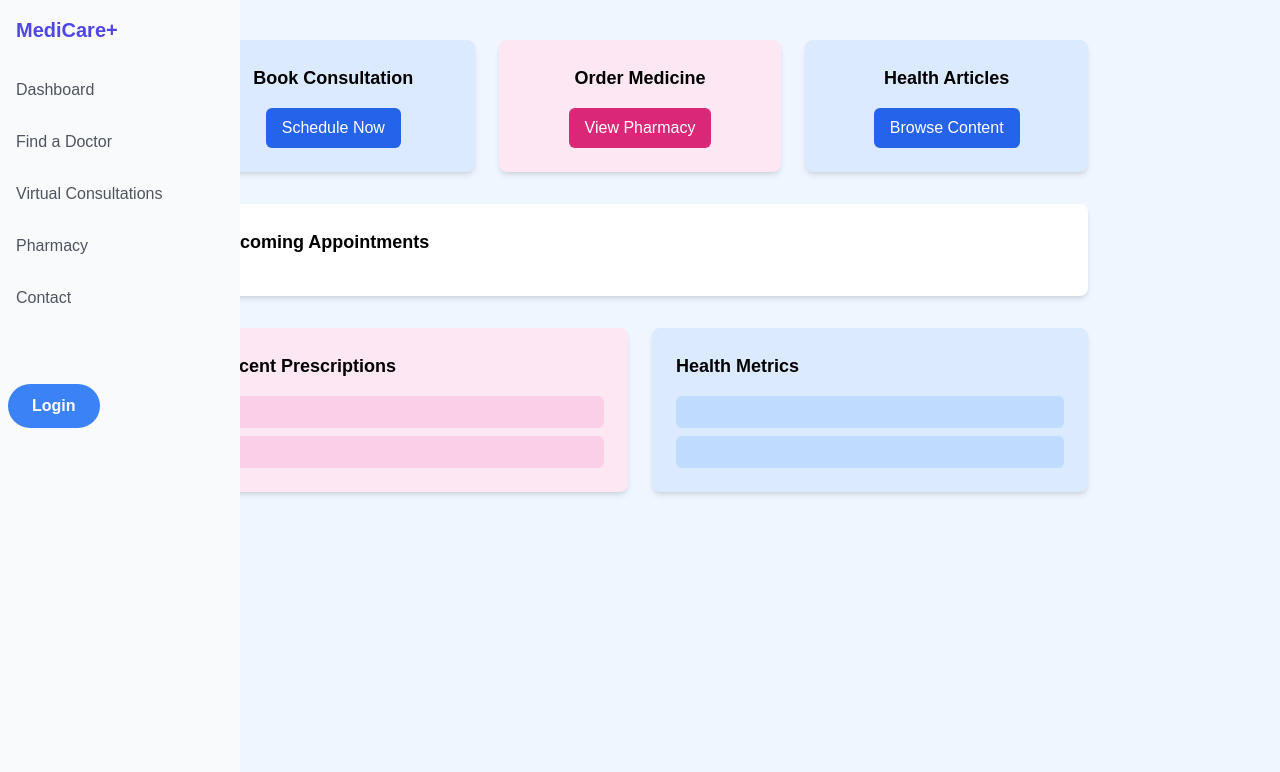
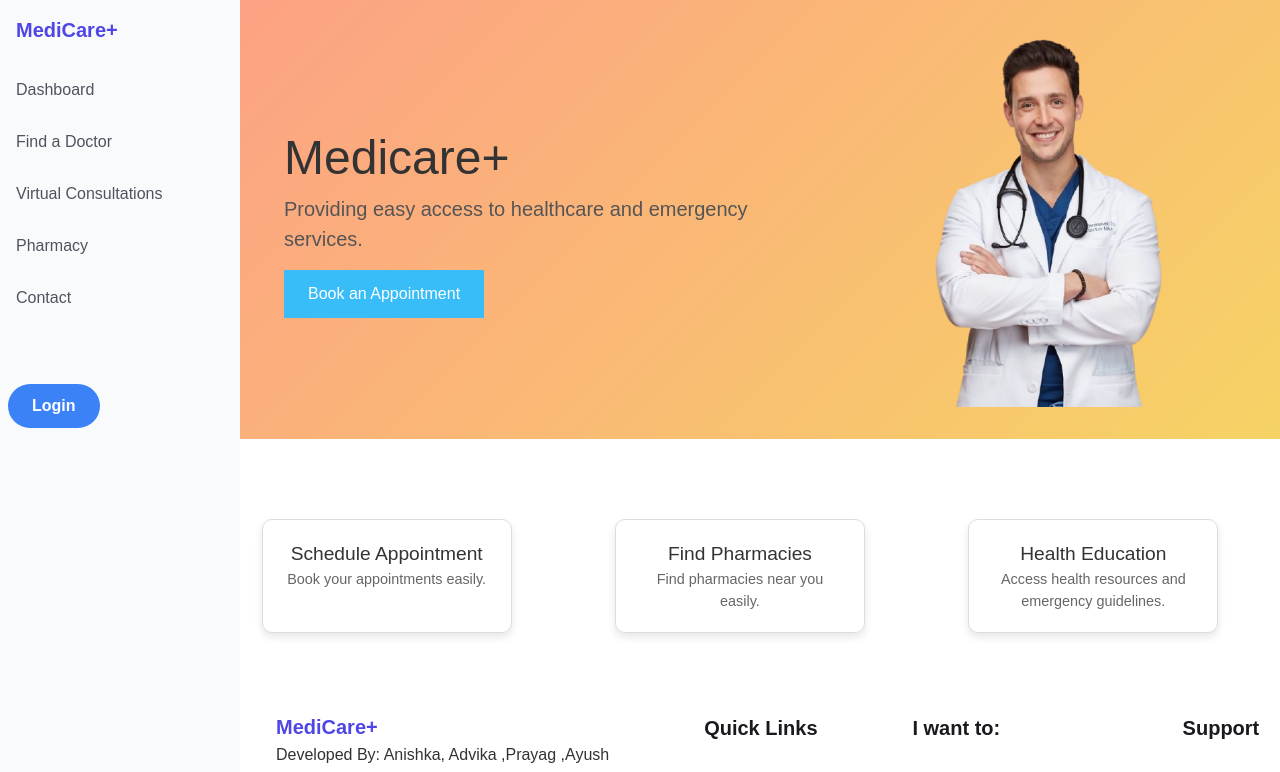
Before and after one commit to Adv1919/Medicare_main, a React (Vite) app: page / in a window 1280 px wide. Shown: the top 772 px of the page. Built offline with nearby package versions, Linux system fonts and the light colour scheme.

Commit message:
registered service worker and designed homepage

```diff
--- a/src/App.css
+++ b/src/App.css
@@ -1,24 +1,45 @@
-.home{
-    min-height: 100vh;
+body {
+  font-family: Arial, sans-serif;
+  color: #333;
+  margin: 0;
+  padding: 0;
+  box-sizing: border-box;
 }
 
-.swiper-pagination-bullet {
-    width: 12px !important;
-    height: 12px !important;
-    border: 1px solid #181a1e !important;
-    opacity: 100% !important;
-    background:  #fff !important;
-
+.App {
+  display: flex;
+  flex-direction: column;
+  min-height: 100vh;
 }
 
-.swiper-pagination-bullet-active{
-    background:  #0067ff !important;
-    border: none !important;
+main {
+  margin-left: 200px;
+  flex: 1;
 }
-.swiper{
-    padding-bottom: 70px !important;
+
+a {
+  text-decoration: none;
+  color: inherit;
 }
-.swiper-slide.swiper-slide-next{
-    border-radius: 12px;
-    box-shadow: 0px 20px 70px rgba(0,103,255,0.3) !important;
+
+h1,
+h2 {
+  color: #333;
 }
+
+button {
+  border: none;
+  cursor: pointer;
+}
+
+.flex {
+  display: flex;
+}
+
+.mt-10 {
+  margin-top: 10px;
+}
+
+.ml-2 {
+  margin-left: 8px;
+}
--- a/src/App.jsx
+++ b/src/App.jsx
@@ -1,11 +1,22 @@
-import Layout from "./Layout/Layout";
-import "./Components/style/Header.css";
+import React from "react";
+import "./App.css";
+import Header from "./components/Header";
+import Footer from "./Components/Footer";
+import Hero from "./components/Hero";
+import Features from "./components/Features";
 import "./App.css";
 
-export default function App() {
+const App = () => {
   return (
-    <>
-      <Layout />
-    </>
+    <div className="App">
+      <Header />
+      <main>
+        <Hero />
+        <Features />
+      </main>
+      <Footer />
+    </div>
   );
-}
+};
+
+export default App;
--- /dev/null
+++ b/src/Components/Features.jsx
@@ -0,0 +1,23 @@
+import React from "react";
+import "./style/Features.css";
+
+function Features() {
+  return (
+    <div className="feature-cards">
+      <div className="feature-card">
+        <h3>Schedule Appointment</h3>
+        <p>Book your appointments easily.</p>
+      </div>
+      <div className="feature-card">
+        <h3>Find Pharmacies</h3>
+        <p>Find pharmacies near you easily.</p>
+      </div>
+      <div className="feature-card">
+        <h3>Health Education</h3>
+        <p>Access health resources and emergency guidelines.</p>
+      </div>
+    </div>
+  );
+}
+
+export default Features;
--- a/src/Components/Footer.jsx
+++ b/src/Components/Footer.jsx
@@ -1,4 +1,5 @@
 import logo from "../assets/images/logo.png";
+import "./style/Footer.css";
 import { Link } from "react-router-dom";
 import { RiLinkedinFill } from "react-icons/ri";
 import {
@@ -82,9 +83,9 @@ const Footer = () => {
       <div className="container">
         <div className="flex justify-between flex-col md:flex-row flex-wrap gap-[30px]">
           <div>
-          <h1 className="text-indigo-600 text-xl font-semibold">MediCare+</h1>
+            <h1 className="text-indigo-600 text-xl font-semibold">MediCare+</h1>
             <p className="text-[16px] leading-7 font-[400]">
-               Developed By: Anishka, Advika ,Prayag ,Ayush
+              Developed By: Anishka, Advika ,Prayag ,Ayush
             </p>
             <div className="flex items-center gap-3 mt-4">
               {sociallinks.map((link, index) => (
--- /dev/null
+++ b/src/Components/Hero.jsx
@@ -0,0 +1,19 @@
+import React from "react";
+import "./style/Hero.css";
+
+function Hero() {
+  return (
+    <section className="hero">
+      <div className="hero-content">
+        <h1>Medicare+</h1>
+        <p>Providing easy access to healthcare and emergency services.</p>
+        <button className="btn-appointment">Book an Appointment</button>
+      </div>
+      <div className="hero-image">
+        <img src="src/assets/images/doctor-image.png" alt="Doctor" />
+      </div>
+    </section>
+  );
+}
+
+export default Hero;
--- /dev/null
+++ b/src/Components/style/Features.css
@@ -0,0 +1,58 @@
+.features {
+  display: flex;
+  justify-content: space-around;
+  padding: 2rem;
+  background-color: #e2e8f0;
+}
+
+.feature {
+  text-align: center;
+  width: 30%;
+}
+
+.feature h3 {
+  color: #333;
+}
+
+.feature p {
+  color: #555;
+}
+.feature-cards {
+  display: flex;
+  justify-content: space-around; /* Space the cards evenly */
+  gap: 20px;
+  padding: 40px 20px;
+  margin-top: 40px; /* Add space between hero section and feature cards */
+  flex-wrap: wrap; /* Ensures it looks good on smaller screens */
+}
+
+.feature-card {
+  background-color: #fff; /* White background */
+  border: 1px solid #ddd; /* Light gray border */
+  border-radius: 10px; /* Rounded corners */
+  padding: 20px;
+  width: 250px; /* Set the width of each card */
+  text-align: center; /* Center the content inside the card */
+  box-shadow: 0 4px 8px rgba(0, 0, 0, 0.1); /* Light shadow for card depth */
+  transition: transform 0.3s ease, background-color 0.3s ease; /* Smooth hover effects */
+  cursor: pointer; /* Pointer cursor to indicate interactivity */
+}
+
+.feature-card h3 {
+  font-size: 1.2rem;
+  color: #333; /* Dark text color for titles */
+}
+
+.feature-card p {
+  font-size: 0.9rem;
+  color: #666; /* Lighter text color for descriptions */
+}
+
+.feature-card:hover {
+  background-color: #f9f9f9; /* Light background on hover */
+  transform: translateY(-5px); /* Card lifts up when hovered */
+}
+
+.feature-card:active {
+  transform: translateY(2px); /* Slightly move down when clicked */
+}
--- /dev/null
+++ b/src/Components/style/Footer.css
@@ -0,0 +1,40 @@
+.footer {
+  padding: 16px 0;
+  background-color: #f8f9fa;
+  color: #333;
+}
+
+.footer h2 {
+  color: #333;
+}
+
+.footer .sociallinks a {
+  color: #333;
+}
+
+.text-primaryColor {
+  color: #0d6efd; /* Example primary color */
+}
+
+.text-headingColor {
+  color: #495057;
+}
+
+.text-textColor {
+  color: #6c757d;
+}
+
+.container {
+  max-width: 1200px;
+  margin: auto;
+  padding: 0 15px;
+}
+
+.footer .flex {
+  display: flex;
+  flex-wrap: wrap;
+}
+
+.footer ul {
+  list-style: none;
+}
--- /dev/null
+++ b/src/Components/style/Hero.css
@@ -0,0 +1,36 @@
+.hero {
+  display: flex;
+  justify-content: space-around;
+  align-items: center;
+  padding: 2rem;
+  background: linear-gradient(135deg, #fda085, #f6d365);
+}
+
+.hero-content {
+  max-width: 50%;
+}
+
+.hero-content h1 {
+  font-size: 3rem;
+  color: #333;
+}
+
+.hero-content p {
+  font-size: 1.25rem;
+  color: #555;
+}
+
+.btn-appointment {
+  background: #38bdf8;
+  color: #fff;
+  border: none;
+  padding: 0.75rem 1.5rem;
+  cursor: pointer;
+  font-size: 1rem;
+  margin-top: 1rem;
+}
+
+.hero-image img {
+  width: 300px;
+  border-radius: 8px;
+}
--- a/src/main.jsx
+++ b/src/main.jsx
@@ -1,14 +1,28 @@
 import React from "react";
 import ReactDOM from "react-dom/client";
-import App from "./App.jsx";
+import App from "./App";
 import "./index.css";
-import { BrowserRouter as Router } from "react-router-dom";
-import ScrollToTops from "./Others/ScrollToTops.js";
-ReactDOM.createRoot(document.getElementById("root")).render(
-  <React.StrictMode>
-    <Router>
-      <ScrollToTops />
-      <App />
-    </Router>
-  </React.StrictMode>
+import { BrowserRouter } from "react-router-dom";
+
+const root = ReactDOM.createRoot(document.getElementById("root"));
+root.render(
+  <BrowserRouter>
+    <App />
+  </BrowserRouter>
 );
+// Register the Service Worker
+if ("serviceWorker" in navigator) {
+  window.addEventListener("load", () => {
+    navigator.serviceWorker
+      .register("/sw.js")
+      .then((registration) => {
+        console.log(
+          "Service Worker registered with scope:",
+          registration.scope
+        );
+      })
+      .catch((error) => {
+        console.log("Service Worker registration failed:", error);
+      });
+  });
+}
```
Also changed, not shown: public/sw.js (added, +29 -0 lines), src/Components/Header.jsx (+5 -8 lines), src/Components/style/Header.css (+7 -8 lines), src/assets/images/doctor-image.png (added).
